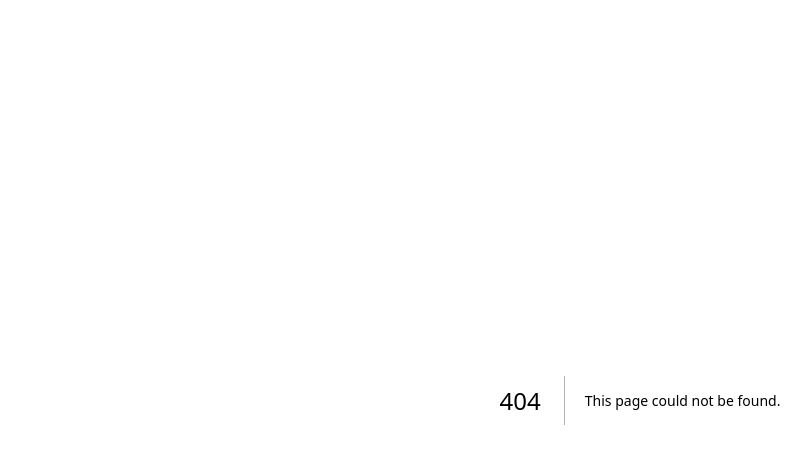
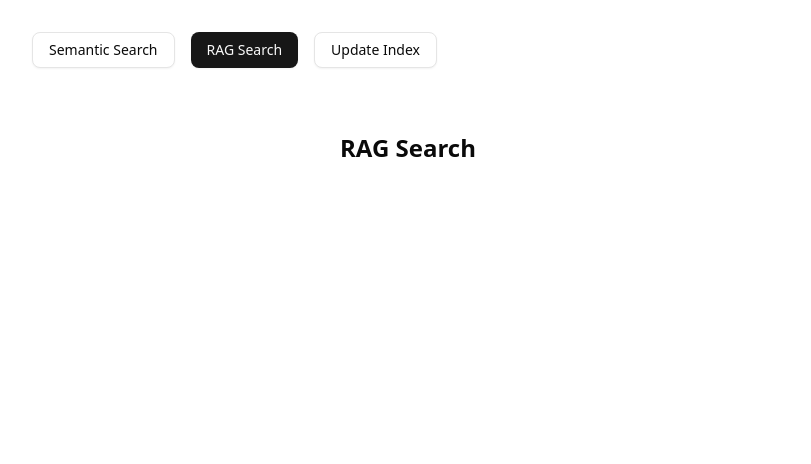
Before and after one commit to loveandmoney/semantic-search-prototype, a Next.js app: page /rag in a window 1280 px wide. Before the commit this address had no page. Shown: the top 464 px of the page, without its empty margins (0-811 px from the left). Built offline with nearby package versions, Linux system fonts and the light colour scheme.

Commit message:
add rag page

```diff
--- /dev/null
+++ b/src/app/(website)/rag/page.tsx
@@ -0,0 +1,9 @@
+'use client';
+
+export default function RagSearchPage() {
+  return (
+    <main className="space-y-6 max-w-[600px] m-auto">
+      <h1 className="text-2xl font-bold">RAG Search</h1>
+    </main>
+  );
+}
--- a/src/components/Header.tsx
+++ b/src/components/Header.tsx
@@ -6,7 +6,8 @@ export const Header = () => {
   return (
     <header>
       <nav className="flex gap-4 p-8">
-        <LinkButton href="/" title="Home" />
+        <LinkButton href="/" title="Semantic Search" />
+        <LinkButton href="/rag" title="RAG Search" />
         <LinkButton href="/update-index" title="Update Index" />
       </nav>
     </header>
```
